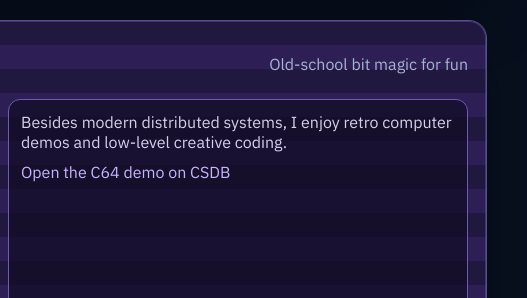
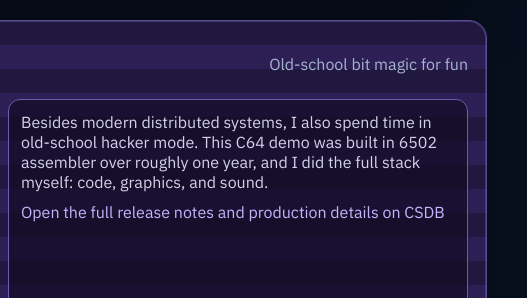
Before and after one commit to best-koder-ever/best-koder-ever.github.io, a plain HTML site: page index.html in a window 1280 px wide. Shown: the part 1385-1683 px from the top of the page, 753-1280 px from the left. Drawn offline with Linux system fonts and the light colour scheme.

Commit message:
Refine retro hobby copy with assembler and one-year build details

```diff
--- a/index.html
+++ b/index.html
@@ -402,8 +402,8 @@
             <iframe src="https://www.youtube.com/embed/oGuG5g_JVJA" title="C64 demo video" loading="lazy" allow="accelerometer; autoplay; clipboard-write; encrypted-media; gyroscope; picture-in-picture; web-share" referrerpolicy="strict-origin-when-cross-origin" allowfullscreen></iframe>
           </div>
           <aside class="retro-links">
-            <p>Besides modern distributed systems, I enjoy retro computer demos and low-level creative coding.</p>
-            <p><a href="https://csdb.dk/release/?id=137458" target="_blank" rel="noopener">Open the C64 demo on CSDB</a></p>
+            <p>Besides modern distributed systems, I also spend time in old-school hacker mode. This C64 demo was built in 6502 assembler over roughly one year, and I did the full stack myself: code, graphics, and sound.</p>
+            <p><a href="https://csdb.dk/release/?id=137458" target="_blank" rel="noopener">Open the full release notes and production details on CSDB</a></p>
           </aside>
         </div>
       </section>
```
